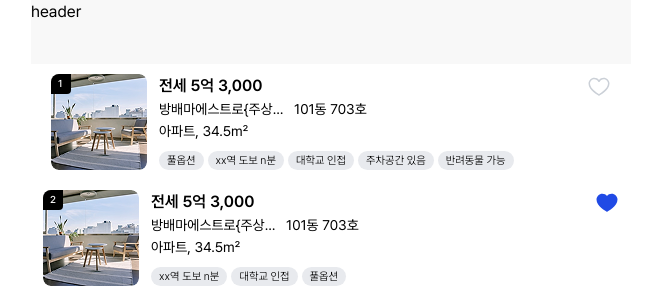
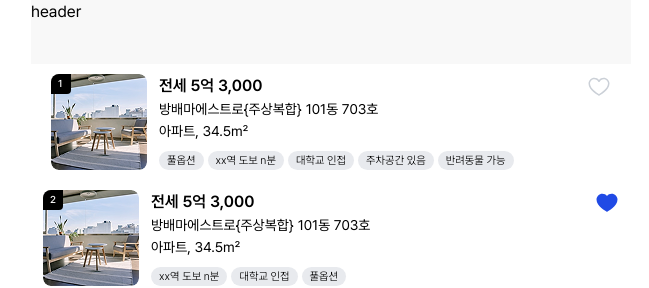
Before and after one commit to FC-DEV3-Final-Project/zoop-frontend, a Next.js app: page /test in a window 1280 px wide. Shown: the top 288 px of the page, without its empty margins (309-958 px from the left). Built offline with nearby package versions, Linux system fonts and the light colour scheme.

Commit message:
feat: 말줄임표 처리 개선

```diff
--- a/src/components/common/PropertyCard.tsx
+++ b/src/components/common/PropertyCard.tsx
@@ -52,7 +52,7 @@ const PropertyCard = ({
       onClick={handleCardClick}
     >
       {/* 이미지 섹션 */}
-      <div className="rounded-small relative h-24 w-24 overflow-hidden">
+      <div className="rounded-small relative h-24 w-24 shrink-0 overflow-hidden">
         <img
           src={imageUrl}
           alt={`${buildingType} ${area}`}
@@ -60,7 +60,7 @@ const PropertyCard = ({
         />
         {/* 목록 번호 */}
         {itemNumber && (
-          <div className="absolute top-0 left-0 flex h-5 w-5 items-center overflow-hidden rounded-br bg-black px-[8px] pt-[2px] pb-[3px] pl-[7px]">
+          <div className="absolute left-0 top-0 flex h-5 w-5 items-center overflow-hidden rounded-br bg-black px-[8px] pb-[3px] pl-[7px] pt-[2px]">
             <p className="text-[10px] font-medium text-white">{itemNumber}</p>
           </div>
         )}
@@ -90,8 +90,8 @@ const PropertyCard = ({
           {/* 주소와 건물 정보 */}
           <div className="flex flex-col items-start gap-0.5 self-stretch">
             <div className="inline-flex items-center gap-1 self-stretch">
-              <p className="text-grey-100 text-body2 max-w-[131px] truncate">{address}</p>
-              <p className="text-body2 flex-1 text-black">{detailAddress}</p>
+              <p className="text-grey-100 text-body2 max-w-fit truncate">{address}</p>
+              <p className="text-body2 min-w-fit text-black">{detailAddress}</p>
             </div>
             <div className="text-body2 h-5 self-stretch">
               {buildingType}, {area}
```
